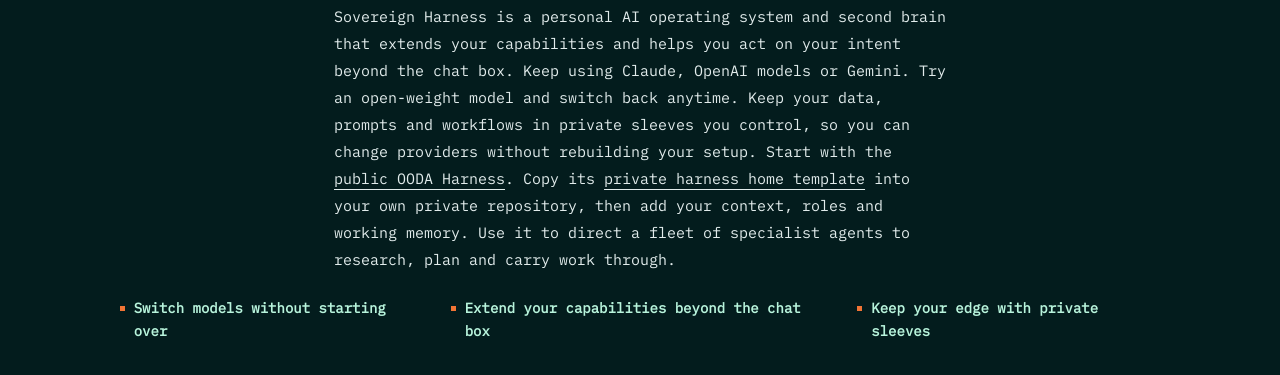
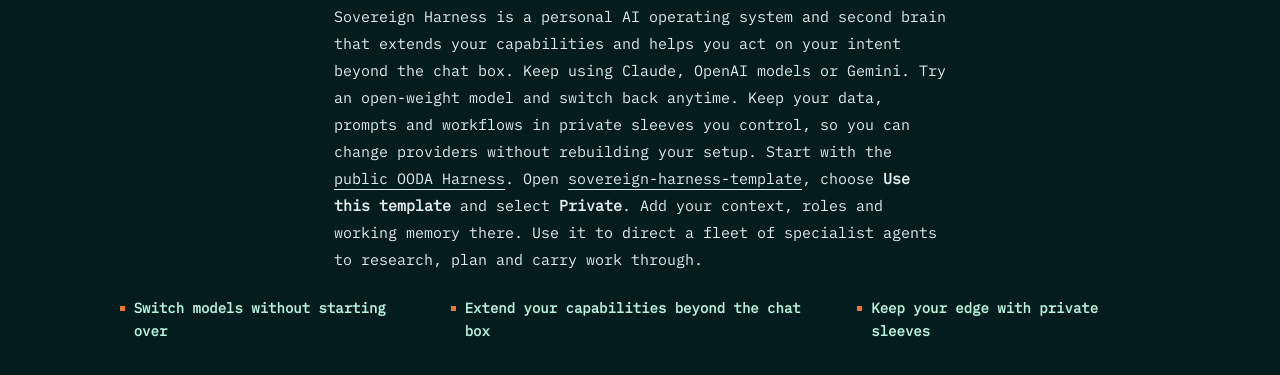
Before and after one commit to benohanlon/sovereignharness.io, a plain HTML site: page index.html in a window 1280 px wide. Shown: the part 721-1096 px from the top of the page. Drawn offline with Linux system fonts and the light colour scheme.

Commit message:
Link the public Sovereign Harness starter

```diff
--- a/index.html
+++ b/index.html
@@ -50,7 +50,7 @@
   </figure>
   <div class="hero-copy" id="about">
     <h1 id="hero-title">own your intelligence</h1>
-    <p class="summary">Sovereign Harness is a personal AI operating system and second brain that extends your capabilities and helps you act on your intent beyond the chat box. Keep using Claude, OpenAI models or Gemini. Try an open-weight model and switch back anytime. Keep your data, prompts and workflows in private sleeves you control, so you can change providers without rebuilding your setup. Start with the <a href="https://github.com/benohanlon/ooda-harness">public OODA Harness</a>. Copy its <a href="https://github.com/benohanlon/ooda-harness/blob/main/docs/private-harness-template.md">private harness home template</a> into your own private repository, then add your context, roles and working memory. Use it to direct a fleet of specialist agents to research, plan and carry work through.</p>
+    <p class="summary">Sovereign Harness is a personal AI operating system and second brain that extends your capabilities and helps you act on your intent beyond the chat box. Keep using Claude, OpenAI models or Gemini. Try an open-weight model and switch back anytime. Keep your data, prompts and workflows in private sleeves you control, so you can change providers without rebuilding your setup. Start with the <a href="https://github.com/benohanlon/ooda-harness">public OODA Harness</a>. Open <a href="https://github.com/benohanlon/sovereign-harness-template">sovereign-harness-template</a>, choose <strong>Use this template</strong> and select <strong>Private</strong>. Add your context, roles and working memory there. Use it to direct a fleet of specialist agents to research, plan and carry work through.</p>
     <ul class="benefits">
       <li>Switch models without starting over</li>
       <li>Extend your capabilities beyond the chat box</li>
```
Also changed, not shown: 1 other file.
